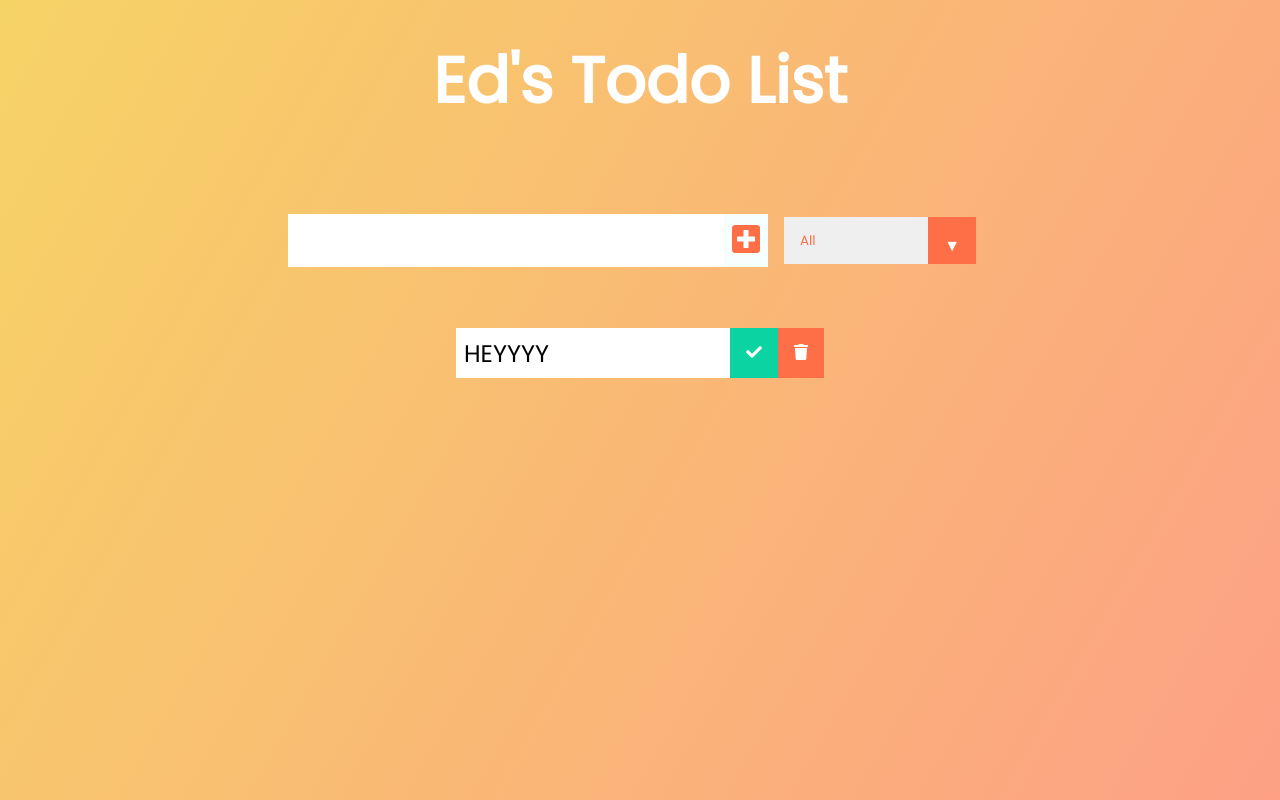
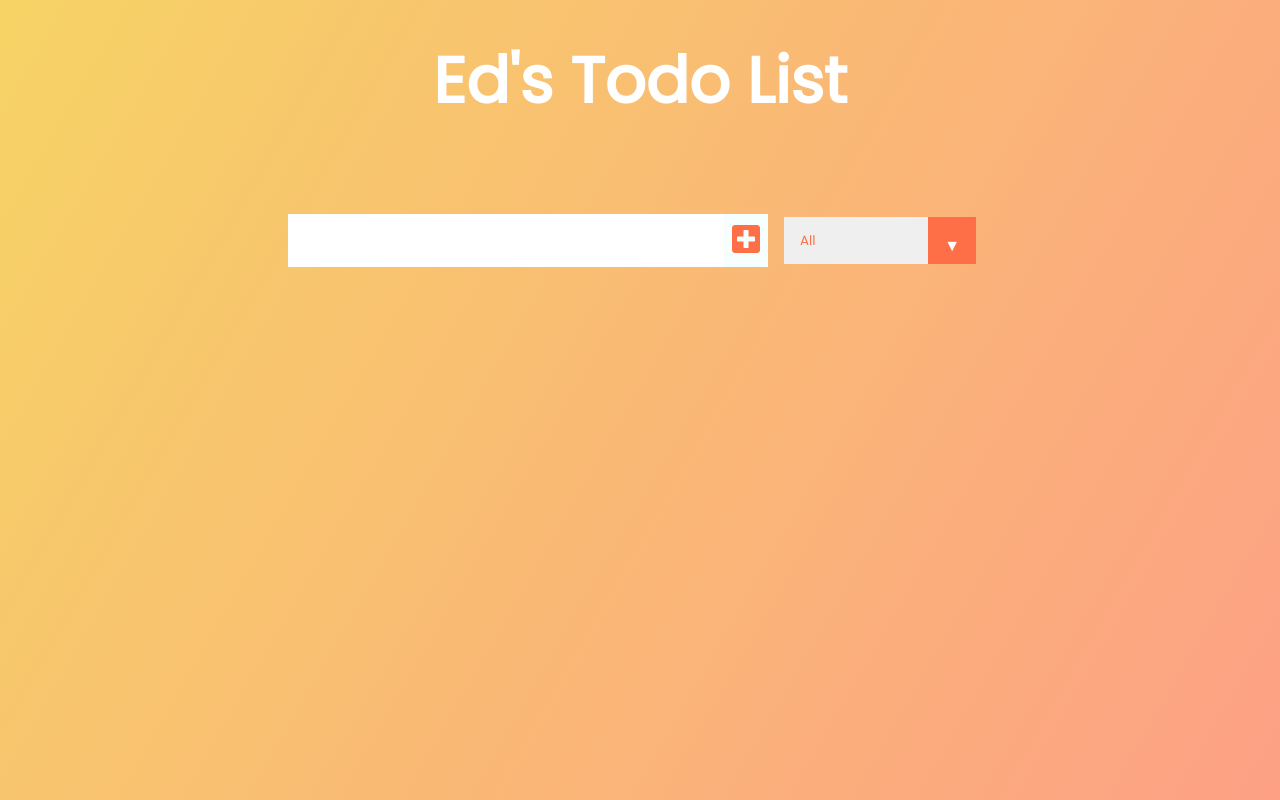
Before and after one commit to Shakib448/react-todo-app, a React (Create React App) app: page / in a window 1280 px wide. Built offline with nearby package versions, Linux system fonts and the light colour scheme.

Commit message:
React Todo App

```diff
--- a/src/App.js
+++ b/src/App.js
@@ -14,7 +14,7 @@
                 <h1>Ed's Todo List </h1>
             </header>
             <Form setInputText={setInputText} inputText={inputText} setTodos={setTodos} todos={todos} />
-            <Todo />
+            <Todo todos={todos} />
         </div>
     );
 }
--- a/src/Components/Todo/Todo.js
+++ b/src/Components/Todo/Todo.js
@@ -1,11 +1,11 @@
 import React from 'react'
 
-const Todo = () => {
+const Todo = ({text}) => {
     return (
         <>
 
         <div className="todo">
-            <li className="todo-item">HEYYYY</li>
+            <li className="todo-item">{text}</li>
             <button className="complete-btn"><i className="fas fa-check"></i></button>
             <button className="trash-btn"><i className="fas fa-trash"></i></button>
         </div>
--- a/src/Components/TodoList/TodoList.js
+++ b/src/Components/TodoList/TodoList.js
@@ -1,12 +1,15 @@
 import React from 'react'
 import Todo from '../Todo/Todo'
 
-const TodoList = () => {
+const TodoList = ({todos}) => {
+
     return (
         <>
             <div className="todo-container">
                 <ul className="todo-list">
-                <Todo/>
+                {
+                    todos.map((todo , id) => <Todo text={todo.text} key={id}/>)
+                }
                 </ul>
             </div>
         </>
```
